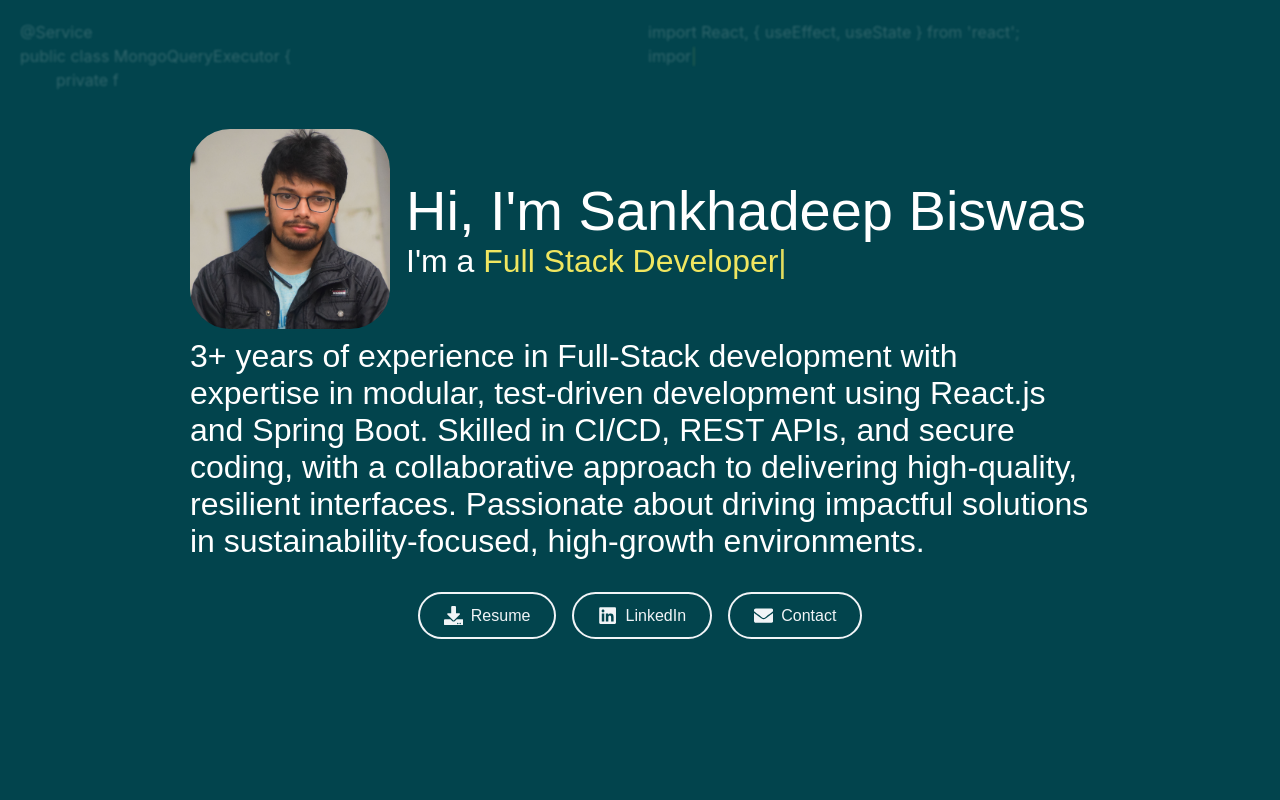
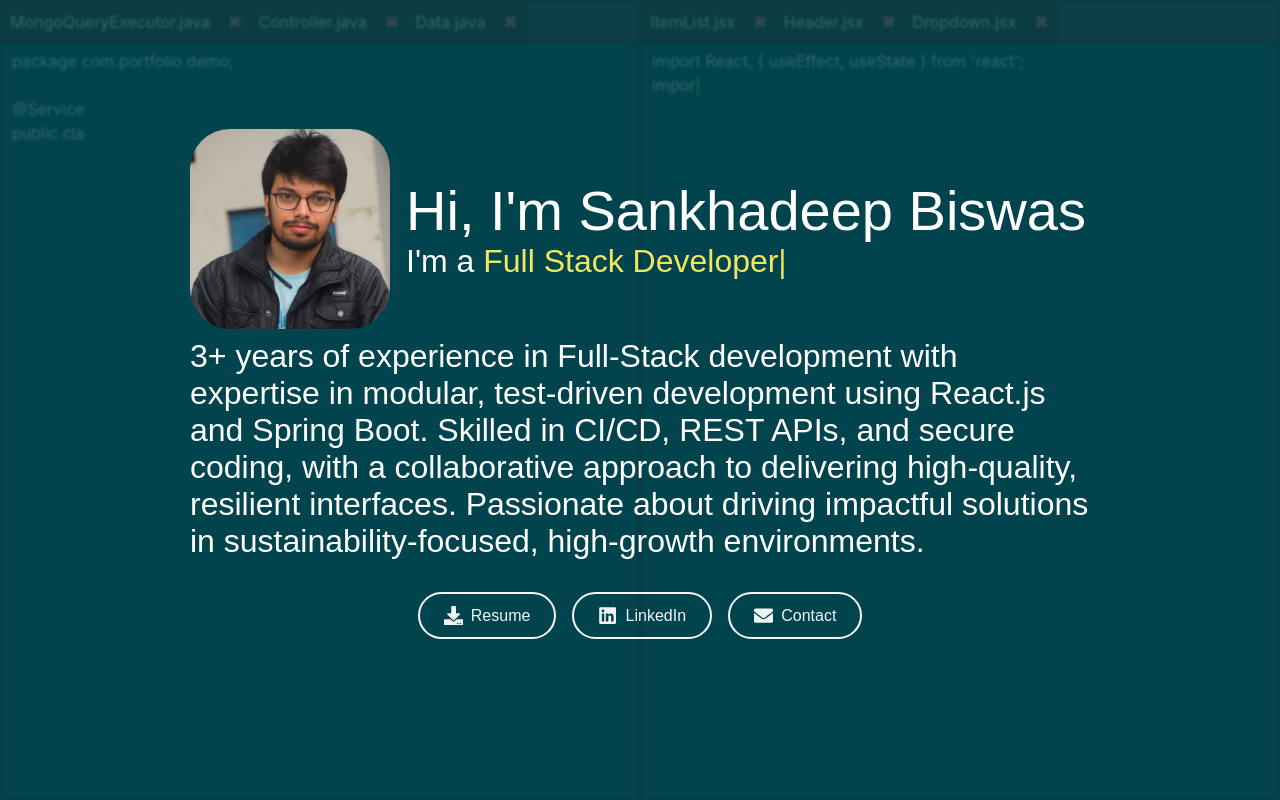
Before and after one commit to sankhadeepbis6/Portfolio, a React (Create React App) app: page / in a window 1280 px wide. Shown: the top 800 px of the page. Built offline with nearby package versions, Linux system fonts and the light colour scheme.

Commit message:
code background changes

```diff
--- a/src/components/CodeBackground/CodeBackground.jsx
+++ b/src/components/CodeBackground/CodeBackground.jsx
@@ -2,6 +2,8 @@ import React, { useState, useEffect } from 'react';
 import styles from './CodeBackground.module.css';
 
 const titlesLeft = [
+    "package com.portfolio.demo;",
+    "\n",
     "@Service",
     "public class MongoQueryExecutor {",
     "\tprivate final MongoClient mongoClient;",
@@ -176,17 +178,60 @@ const CodeBackground = () => {
     const { lines: leftLines, lineIndex: leftIndex } = useTypingEffect(titlesLeft);
     const { lines: rightLines, lineIndex: rightIndex } = useTypingEffect(titlesRight);
 
+    const [tabsLeft, setTabsLeft] = useState([
+        { id: 1, name: 'MongoQueryExecutor.java' },
+        { id: 2, name: 'Controller.java' },
+        { id: 3, name: 'Data.java' },
+    ]);
+
+    const closeTabLeft = (id) => {
+        setTabsLeft(tabsLeft.filter(tabsLeft => tabsLeft.id !== id));
+    };
+
+    const [tabsRight, setTabsRight] = useState([
+        { id: 1, name: 'ItemList.jsx' },
+        { id: 2, name: 'Header.jsx' },
+        { id: 3, name: 'Dropdown.jsx' },
+    ]);
+
+    const closeTabRight = (id) => {
+        setTabsRight(tabsRight.filter(tabsRight => tabsRight.id !== id));
+    };
+
     return (
         <div className={styles.profileTitle}>
             <div className={styles.typingWrapper}>
                 <div className={styles.column}>
+                    <div className={styles.tabHeader}>
+                        {tabsLeft.map((tab) => (
+                            <div key={tab.id} className={styles.tab}>
+                                <span className={styles.tabTitle}>{tab.name}</span>
+                                <span className={styles.closeTab} onClick={() => closeTabLeft(tab.id)}>
+                                    ✖
+                                </span>
+                            </div>
+                        ))}
+                    </div>
+                    <div className={styles.typingText}>
                         {leftLines.map((line, i) => (
                             <div key={i}>
                                 {line}{i === leftIndex && <span className={styles.cursor}>|</span>}
                             </div>
                         ))}
+                    </div >
                 </div>
                 <div className={`${styles.column} ${styles.rightColumn}`}>
+                    <div className={styles.tabHeader}>
+                        {tabsRight.map((tab) => (
+                            <div key={tab.id} className={styles.tab}>
+                                <span className={styles.tabTitle}>{tab.name}</span>
+                                <span className={styles.closeTab} onClick={() => closeTabRight(tab.id)}>
+                                    ✖
+                                </span>
+                            </div>
+                        ))}
+                    </div>
+                    <div className={styles.typingText}>
                         {rightLines.map((line, i) => (
                             <div key={i}>
                                 {line}{i === rightIndex && <span className={styles.cursor}>|</span>}
@@ -195,6 +240,7 @@ const CodeBackground = () => {
                     </div>
                 </div>
             </div>
+        </div>
     );
 };
 
--- a/src/components/CodeBackground/CodeBackground.module.css
+++ b/src/components/CodeBackground/CodeBackground.module.css
@@ -6,13 +6,12 @@
     height: 100%;
     /* Ensure it fills the parent height */
     z-index: 0;
-    padding: 20px;
     font-size: 2rem;
     text-align: left;
     pointer-events: none;
     opacity: 0.2;
     /* Faint background effect */
-    filter: blur(0.8px);
+    filter: blur(1px);
     overflow: hidden;
     /* Prevent overflow */
     box-sizing: border-box;
@@ -26,7 +25,7 @@
     color: #eeede7;
     display: grid;
     grid-template-columns: 1fr 1fr;
-    gap: 1rem;
+    gap: 0rem;
     height: 100%;
     /* Make sure the typingWrapper fills the height */
     overflow: hidden;
@@ -52,8 +51,13 @@
     }
 }
 
+.typingText {
+    padding: 5px 10px;
+}
+
 .column,
 .rightColumn {
+    border: 2px solid #221616;
     display: block;
     white-space: pre;
     overflow: hidden;
@@ -69,3 +73,37 @@
         display: none;
     }
 }
+
+.tabHeader {
+    display: flex;
+    background-color: #422e2e;
+    border-bottom: 2px solid #131212;
+}
+
+.tab {
+    padding: 8px;
+    background-color: #3f1d1d;
+    border-right: 1px solid #000000;
+    display: flex;
+    align-items: center;
+    justify-content: space-between;
+    cursor: pointer;
+}
+
+.tabTitle {
+    margin-right: 10px;
+}
+
+.closeTab {
+    cursor: pointer;
+    font-weight: bold;
+    color: rgb(230, 103, 103);
+    padding-left: 8px;
+}
+
+.tabContent {
+    flex-grow: 1;
+    padding: 15px;
+    background-color: white;
+    overflow-y: auto;
+}
```
Lines whose indentation alone changed are shown as unchanged.
